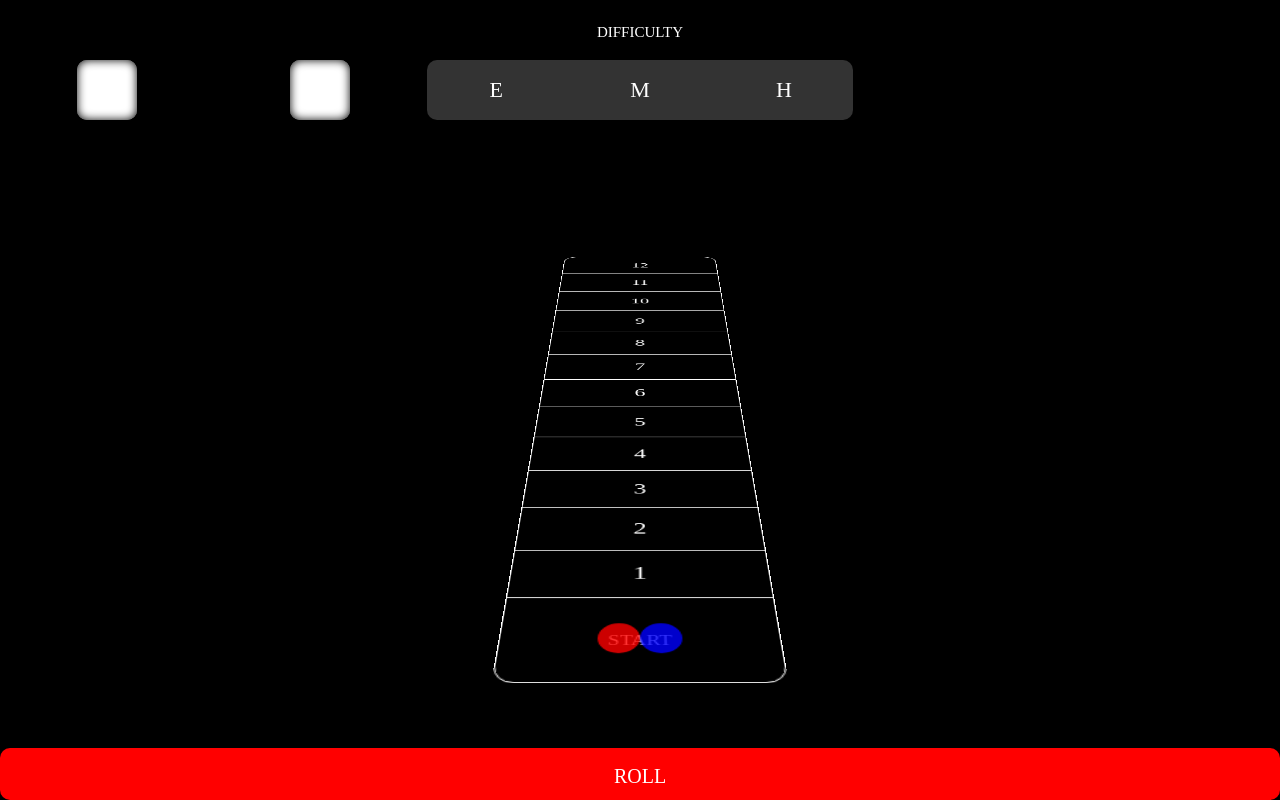
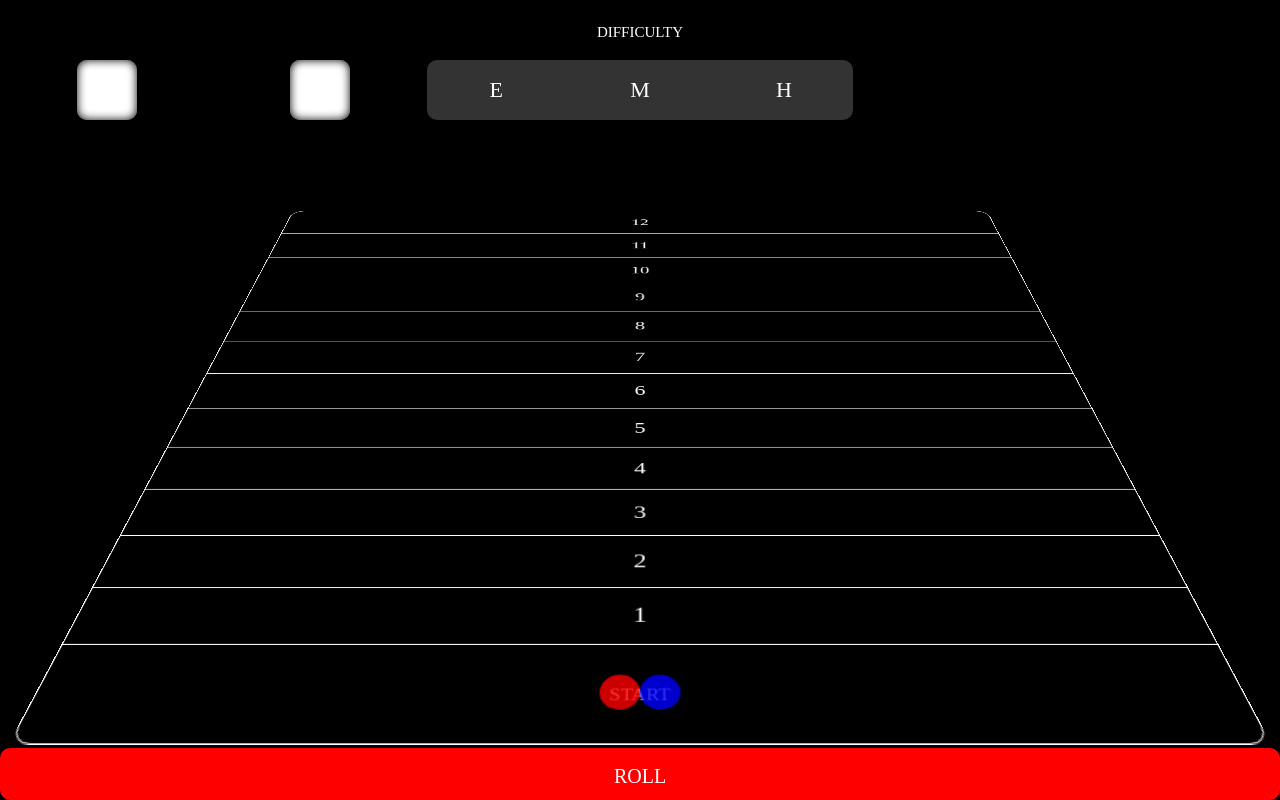
Before and after one commit to KevinW90/Bump_Back, a React (Create React App) app: page / in a window 1280 px wide. Built offline with nearby package versions, Linux system fonts and the light colour scheme.

Commit message:
small style changes

```diff
--- a/src/css/BumpBack.css
+++ b/src/css/BumpBack.css
@@ -45,6 +45,7 @@
 
 .game-menu {
     position: fixed;
+    z-index: 2;
     bottom: 0;
     width: 100%;
 
--- a/src/css/Strip.css
+++ b/src/css/Strip.css
@@ -1,5 +1,5 @@
 .strip {
-    width: 200px;
+    width: 70%;
     height: 100%;
 
     display: flex;
@@ -8,5 +8,5 @@
     border: 1px solid white;
     border-radius: 15px;
 
-    transform: rotateX(60deg);
+    transform: rotateX(50deg);
 }
```
